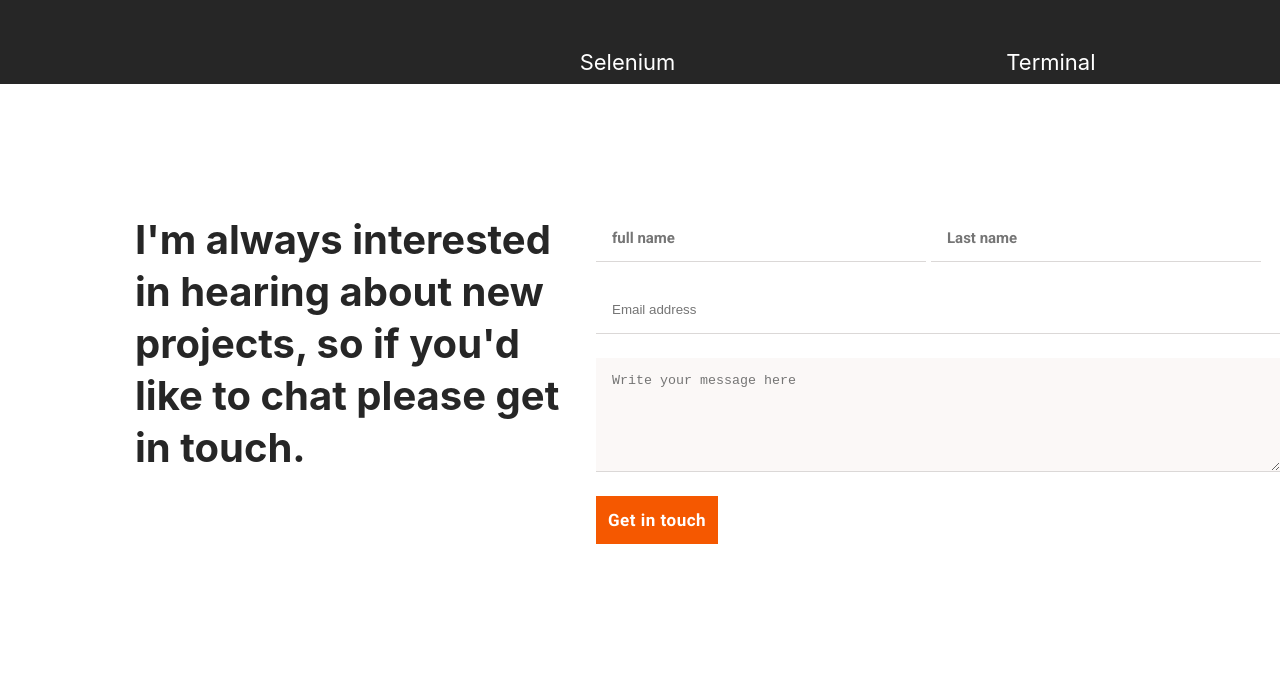
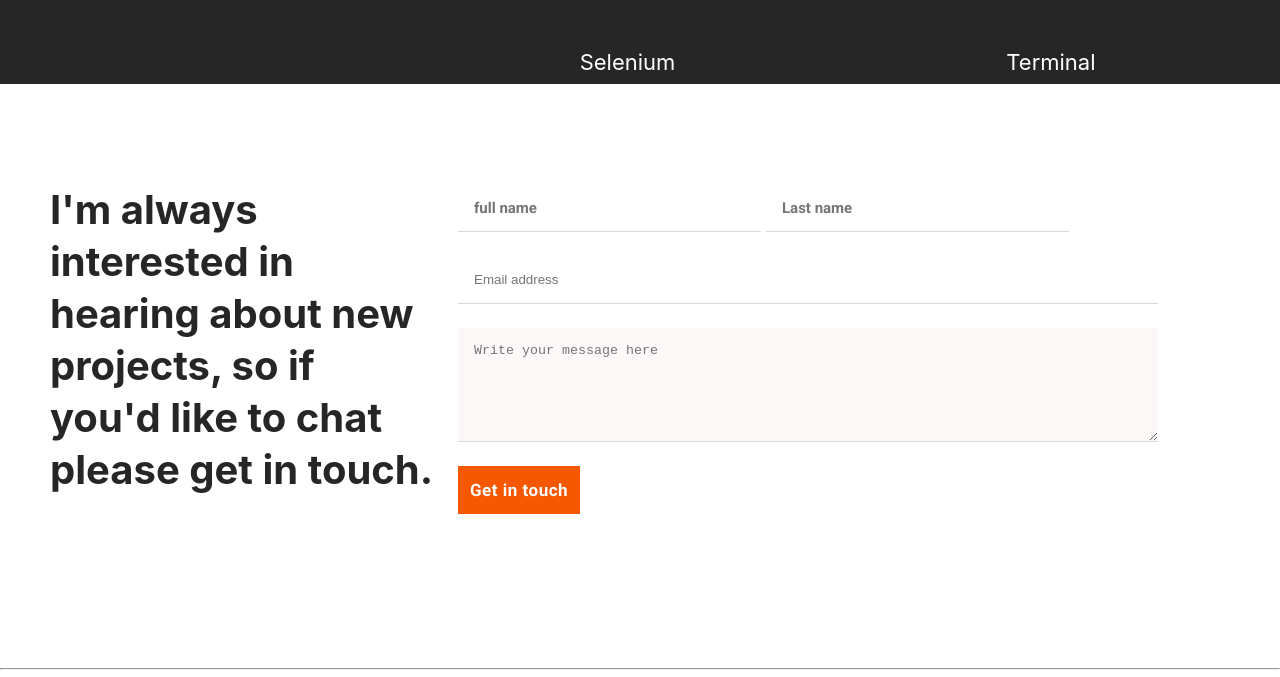
Before and after one commit to maccony202/my-Portfolio, a website: page index.html in a window 1280 px wide. Shown: the part 3621-4298 px from the top of the page. Drawn offline with Linux system fonts and the light colour scheme.

Commit message:
Add new changes to css file

```diff
--- a/style.css
+++ b/style.css
@@ -755,7 +755,7 @@ nav .nav-icon {
 
   .desk-see-project img {
     width: 35%;
-    height: 40%;
+    height: 50%;
     margin: 70px 0 0 50px;
   }
 
@@ -1249,9 +1249,9 @@ nav .nav-icon {
   }
 
   .desk-contactform p {
-    width: 455px;
-    height: 256px;
-    margin: 130px 0 0 135px;
+    width: 30%;
+    height: 30%;
+    margin: 100px 0 0 50px;
     font-family: 'Inter', sans-serif;
     font-style: normal;
     font-weight: 700;
@@ -1263,6 +1263,7 @@ nav .nav-icon {
   .desk-contactform form {
     display: flex;
     flex-direction: column;
+    width: 40%;
   }
 
   .deskcon {
@@ -1273,7 +1274,7 @@ nav .nav-icon {
   .deskcon input {
     width: 330px;
     height: 48px;
-    margin-top: 130px;
+    margin-top: 100px;
     margin-right: 5px;
     padding: 15px 16px;
     font-family: 'Roboto', sans-serif;
@@ -1288,7 +1289,7 @@ nav .nav-icon {
   }
 
   #desk-email {
-    width: 684px;
+    width: 430px;
     height: 48px;
     padding: 15px 16px;
     margin-top: 24px;
@@ -1298,7 +1299,7 @@ nav .nav-icon {
   }
 
   .desk-contactform textarea {
-    width: 684px;
+    width: 430px;
     height: 114px;
     margin-top: 24px;
     margin-left: 24px;
@@ -1362,5 +1363,25 @@ nav .nav-icon {
     .desktopcard-works3 {
       margin-top: 0;
     }
+
+    .recent-heading hr {
+      width: 794px;
+    }
+
+    .desk-contactform form {
+      width: 50%;
+    }
+
+    .deskcon input {
+      width: 480px;
+    }
+
+    #desk-email {
+      width: 700px;
+    }
+
+    .desk-contactform textarea {
+      width: 700px;
+    }
   }
 }
```
